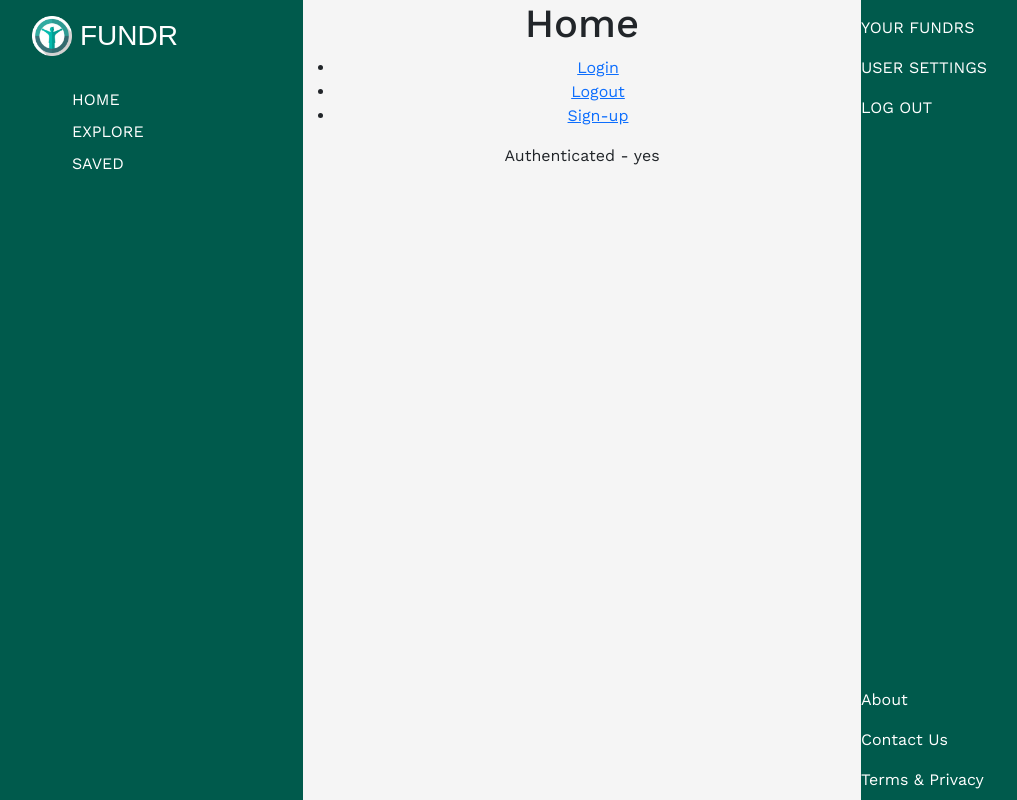
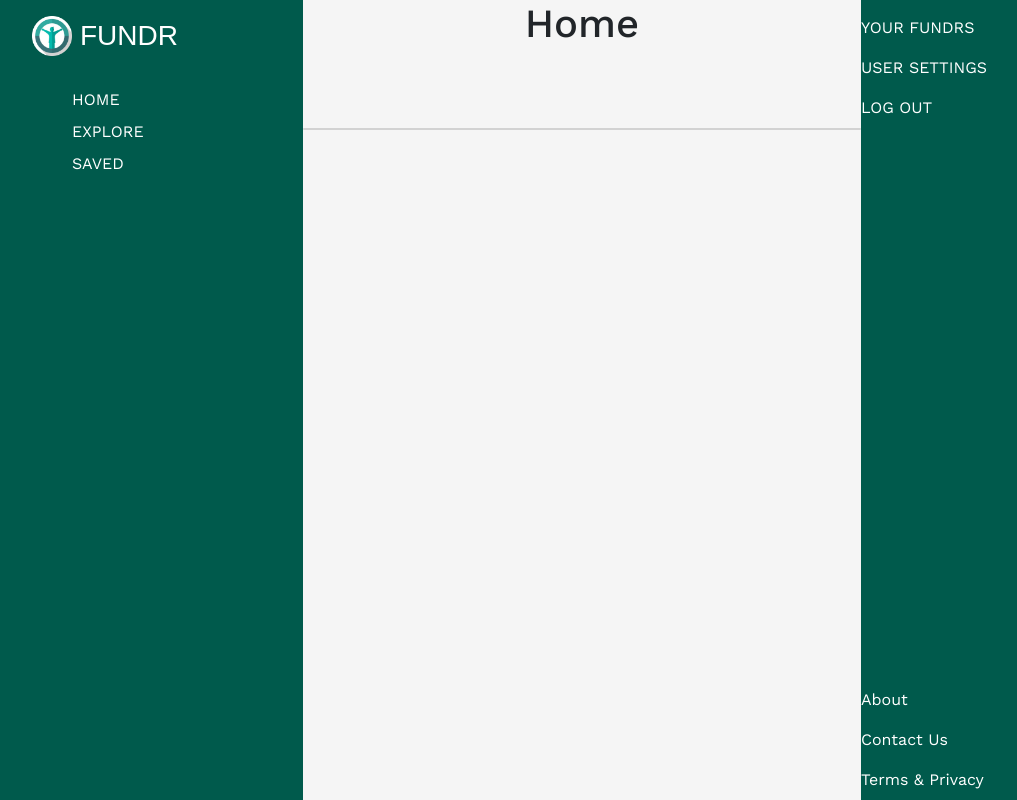
Before and after one commit to Turq-uoise/Fundr, a Django app: page /home in a window 1280 px wide. Shown: the whole page, without its empty margins (58-1075 px from the left). Run offline with Django 4.2, Linux system fonts and the light colour scheme; a user stored in the database is signed in; tables that the repository leaves empty hold one stand-in row (values such as "Sample post"); some web fonts are replaced.

Commit message:
Shows posts on home page

```diff
--- a/fundr/main_app/templates/home.html
+++ b/fundr/main_app/templates/home.html
@@ -3,22 +3,22 @@
 
 
 <h1>Home</h1>
-<ul>
-    <li>
-        <a href="{% url 'login' %}">Login</a>
-    </li>
-    <li>
-        <a href="{% url 'logout' %}">Logout</a>
-    </li>
-    <li>
-        <a href="{% url 'signup' %}">Sign-up</a>
-    </li>
-</ul>
+{% if posts %}
+    {% for post in posts %}
+        {% if forloop.counter == 1%}
+            <div class="card mb-1 mt-6">
+        {% else %}
+            <div class="card my-5">
+                <h3>{{ post.fundraiser.name }}</h3>
+                <h3>{{ post.owner }}</h3>
+                <h3>{{ post.title }}</h3>
+                <h3>{{ post.content }}</h3>
+        {% endif %}
+            </div>
+    {% endfor %}
+{% else %}
+<h2>No posts to show, <br>go <a href="{% url 'explore' %}">explore</a> some fundrs!</h2>
 
-{% if user.is_authenticated %}
-    <p>Authenticated - yes</p>
-{% else %}
-    <p>Authenticated - no</p>
 {% endif %}
 
 {% endblock %}
--- a/fundr/main_app/views.py
+++ b/fundr/main_app/views.py
@@ -20,7 +20,19 @@ def home(request):
   if (request.user.is_authenticated != True): return redirect('/accounts/login/')
 
   template = is_mobile(request)
-  return render(request, 'home.html', { 'template' : template })
+
+  posts = []
+  fundrs = User.objects.get(id=request.user.id).fundraiser_set.all()
+  print(fundrs)
+  for fundr in fundrs:
+    post_list = list(Post.objects.filter(fundraiser=fundr.id))
+    posts.append(post_list)
+
+  print(posts)
+  posts = [item for sublist in posts for item in sublist]
+  # sorted_list = sorted(posts, key=lambda x: x.date_created)
+
+  return render(request, 'home.html', { 'template' : template, "posts": posts })
 
 
 def login(request):
@@ -103,8 +115,8 @@ def your_fundrs(request):
   if (request.user.is_authenticated != True): return redirect('/accounts/login/')
 
   template = is_mobile(request)
+
   fundrs = Fundraiser.objects.filter(owner_id=request.user.id)
-  print(type(fundrs))
   return render(request, 'fundrs/your_fundrs.html', { 'template' : template, 'fundrs': fundrs })
 
 
```
